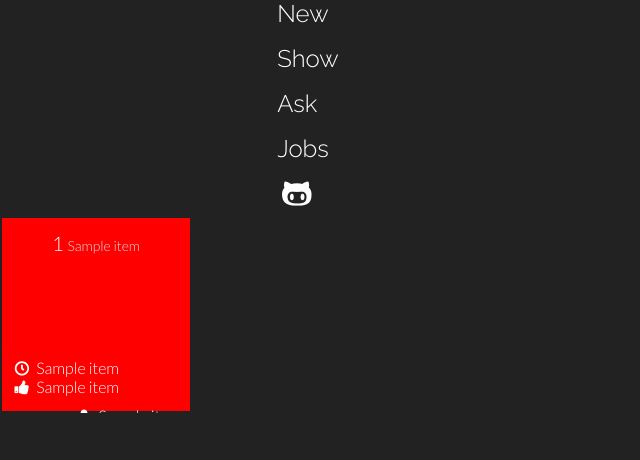
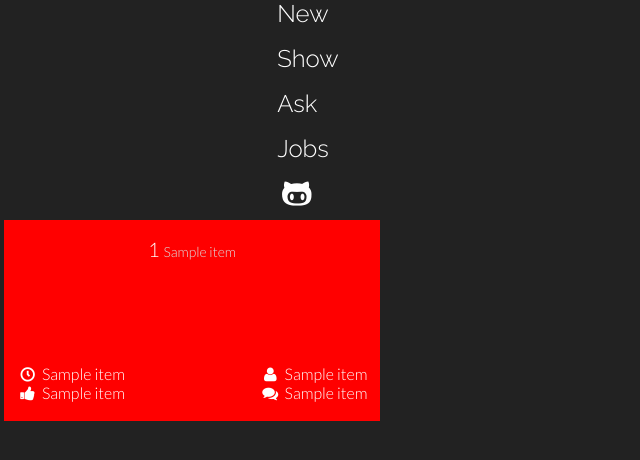
Before and after one commit to pbjr23/tiled-hn, a Flask app: template templates/index.html in a window 768 px wide. Shown: the part 69-529 px from the top of the page, without its empty margins (0-640 px from the left). Run offline with Flask 2, Linux system fonts and the light colour scheme; the template is opened without the code that fills it: most values are stand-ins (such as "Sample title", 1, 10 or a date in 2020).

Commit message:
testing older css with viewport

```diff
--- a/static/css/main.css
+++ b/static/css/main.css
@@ -74,142 +74,14 @@ li {
     float: left;
 }
 
-/* Smartphones (portrait and landscape) ----------*/
-@media only screen
-and (min-device-width : 320px)
-and (max-device-width : 480px) {
+@media only screen and (min-device-width 320px) and (max-device-width 569px) {
     .box-container {
         width: 50%;
         float: left;
     }
 }
 
-/* Smartphones (landscape) ----------*/
-@media only screen
-and (min-width : 321px) {
-    .box-container {
-        width: 33.3%;
-        float: left;
-    }
-}
-
-/* Smartphones (portrait) ----------*/
-@media only screen
-and (max-width : 320px) {
-    .box-container {
-        width: 50%;
-        float: left;
-    }
-}
-
-/* iPads (portrait and landscape) ----------*/
-@media only screen
-and (min-device-width : 768px)
-and (max-device-width : 1024px) {
-    .box-container {
-        width: 25%;
-        float: left;
-    }
-}
-
-/* iPads (landscape) ----------*/
-@media only screen
-and (min-device-width : 768px)
-and (max-device-width : 1024px)
-and (orientation : landscape) {
-    .box-container {
-        width: 25%;
-        float: left;
-    }
-}
-
-/* iPads (portrait) ----------*/
-@media only screen
-and (min-device-width : 768px)
-and (max-device-width : 1024px)
-and (orientation : portrait) {
-    .box-container {
-        width: 25%;
-        float: left;
-    }
-}
-/*********
-iPad 3
-**********/
-@media
-only screen
-and (min-device-width : 768px)
-and (max-device-width : 1024px)
-and (orientation : landscape)
-and (-webkit-min-device-pixel-ratio : 2) {
-    .box-container {
-        width: 25%;
-        float: left;
-    }
-}
-
-@media
-only screen
-and (min-device-width : 768px)
-and (max-device-width : 1024px)
-and (orientation : portrait)
-and (-webkit-min-device-pixel-ratio : 2) {
-    .box-container {
-        width: 25%;
-        float: left;
-    }
-}
-
-/* Desktops and laptops ----------*/
-@media only screen
-and (min-width : 1224px) {
-    .box-container {
-        width: 20%;
-        float: left;
-    }
-}
-
-/* Large screens ----------*/
-@media only screen
-and (min-width : 1824px) {
-    .box-container {
-        width: 16.6%;
-        float: left;
-    }
-}
-
-/* iPhone 4 ----------*/
-@media
-only screen
-and (min-device-width : 320px)
-and (max-device-width : 480px)
-and (orientation : landscape)
-and (-webkit-min-device-pixel-ratio : 2) {
-    .box-container {
-        width: 33.3%;
-        float: left;
-    }
-}
-
-@media
-only screen
-and (min-device-width : 320px)
-and (max-device-width : 480px)
-and (orientation : portrait)
-and (-webkit-min-device-pixel-ratio : 2) {
-    .box-container {
-        width: 50%;
-        float: left;
-    }
-}
-
-@media only screen and (min-device-width 320px) and (max-device-width 569px) {
-    .box-container {
-        width: 50%;
-        float: left;
-    }
-}
-/*@media only screen and (min-width : 600px) {
+@media only screen and (min-width : 600px) {
     .box-container {
         width: 50%;
         float: left;
@@ -244,7 +116,7 @@ and (-webkit-min-device-pixel-ratio : 2) {
     }
 }
 
-*/.title {
+.title {
     padding: 6px;
     padding-top: 10px;
     -moz-border-radius: 10px;
--- a/templates/index.html
+++ b/templates/index.html
@@ -4,7 +4,7 @@
 <!--[if IE 8]> <html class="no-js lt-ie9"> <![endif]-->
 <!--[if gt IE 8]><!--> <html class="no-js"> <!--<![endif]-->
     <head>
-        <meta name="viewport" content="width=device-width, initial-scale=1.0
+        <meta name="viewport" content="width=device-width, initial-scale=1.0">
         <meta http-equiv="content-type" content="text/html; charset=utf-8">
         <link rel="shortcut icon" href="{{ url_for('static', filename='favicon.ico') }}">
         <link href='http://fonts.googleapis.com/css?family=Lato:300' rel='stylesheet' type='text/css'>
```
